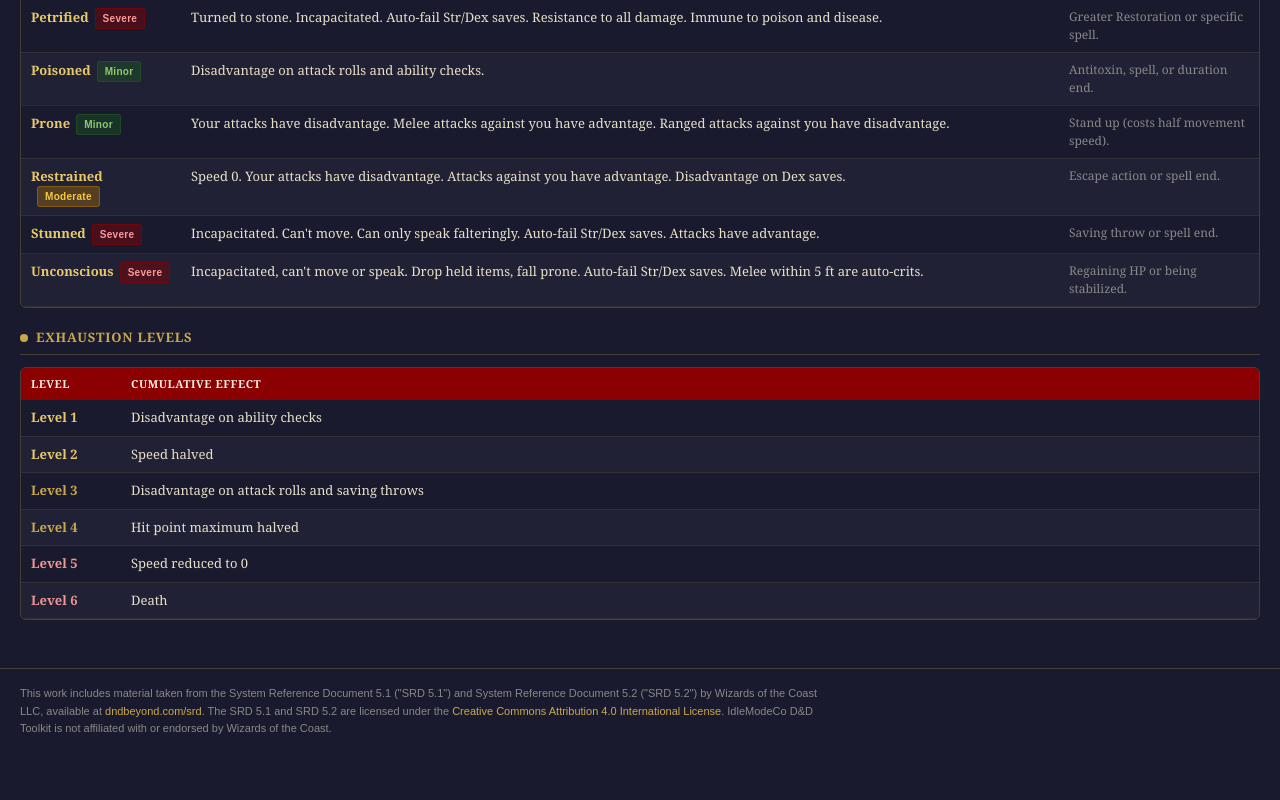
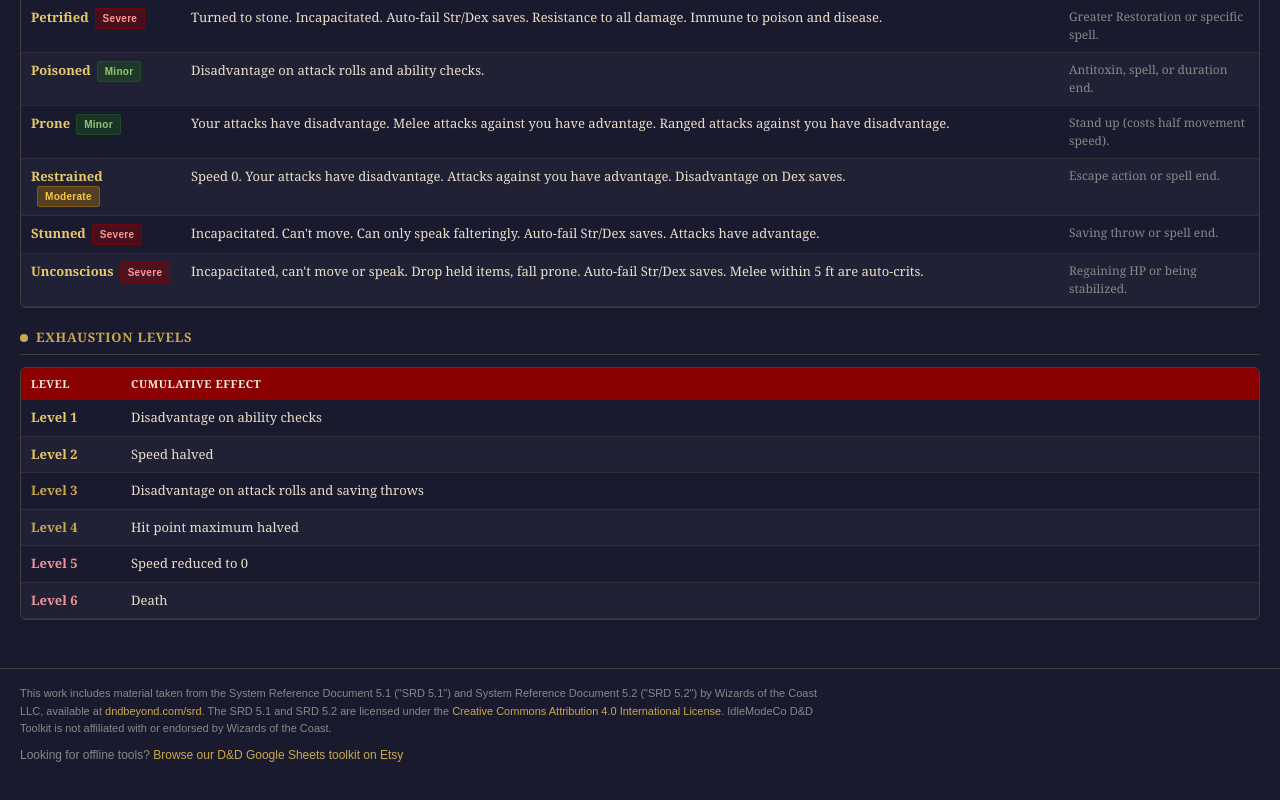
Before and after one commit to sbetting510/idlemode-toolkit, a React (Vite) app: page / in a window 1280 px wide. Shown: the part 746-1546 px from the top of the page. Built offline with nearby package versions, Linux system fonts and the light colour scheme.

Commit message:
Fix Etsy footer link syntax

```diff
--- a/src/App.jsx
+++ b/src/App.jsx
@@ -433,6 +433,22 @@ export default function App() {
             </a>
             . IdleModeCo D&D Toolkit is not affiliated with or endorsed by Wizards of the Coast.
           </p>
+          <p style={{
+            fontSize: 12,
+            color: 'var(--muted)',
+            fontFamily: 'sans-serif',
+            marginTop: 8,
+          }}>
+            Looking for offline tools?{' '}
+
+            <a href="https://www.etsy.com/shop/IdleModeCo"
+            target="_blank"
+            rel="noreferrer"
+            style={{ color: 'var(--gold)' }}
+          >
+            Browse our D&D Google Sheets toolkit on Etsy
+          </a>
+        </p>
         </footer>
       </div>
     </VersionProvider>
```
